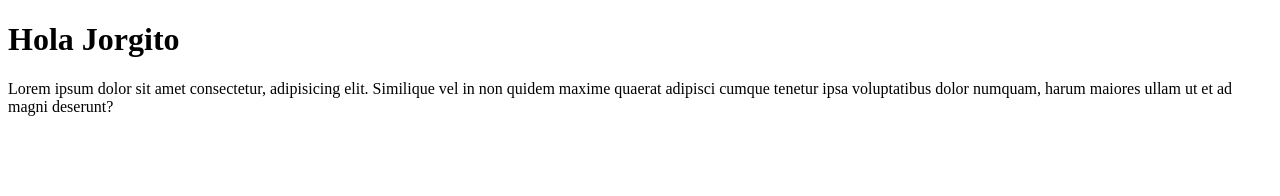
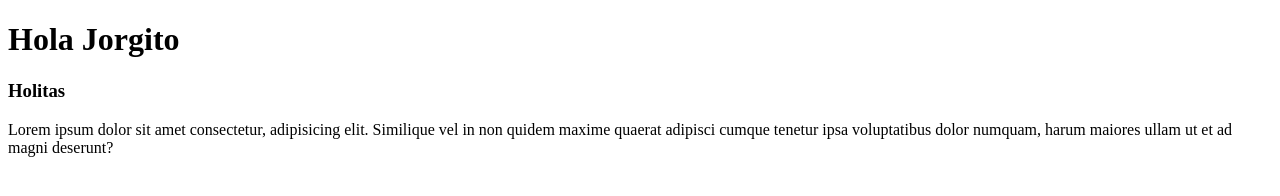
Before and after one commit to jorgemartini1986/vs-curso, a plain HTML site: page index.html in a window 1280 px wide. Drawn offline with Linux system fonts and the light colour scheme.

Commit message:
Otro cambio

```diff
--- a/index.html
+++ b/index.html
@@ -7,6 +7,7 @@
 </head>
 <body>
     <h1>Hola Jorgito</h1>
+    <h3>Holitas</h3>
     <p>Lorem ipsum dolor sit amet consectetur, adipisicing elit. Similique vel in non quidem maxime quaerat adipisci cumque tenetur ipsa voluptatibus dolor numquam, harum maiores ullam ut et ad magni deserunt?</p>
 </body>
 </html>
```
